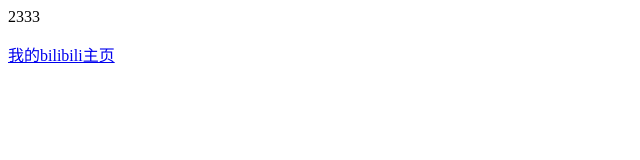
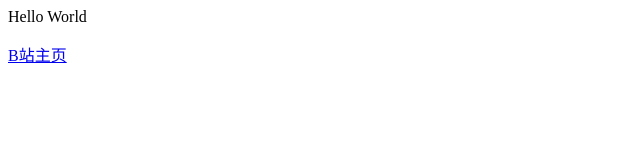
Before and after one commit to TiangMoun/TianMoun.github.io, a plain HTML site: page index.html in a window 1280 px wide. Shown: the whole page, without its empty margins (0-640 px from the left). Drawn offline with Linux system fonts and the light colour scheme.

Commit message:
Update index.html

```diff
--- a/index.html
+++ b/index.html
@@ -1,2 +1,2 @@
-<p>2333</p>
-<a href="https://space.bilibili.com/661832912">我的bilibili主页<a>
+<p>Hello World</p>
+<a href = "https://space.bilibili.com/661832912">B站主页</a>
```
